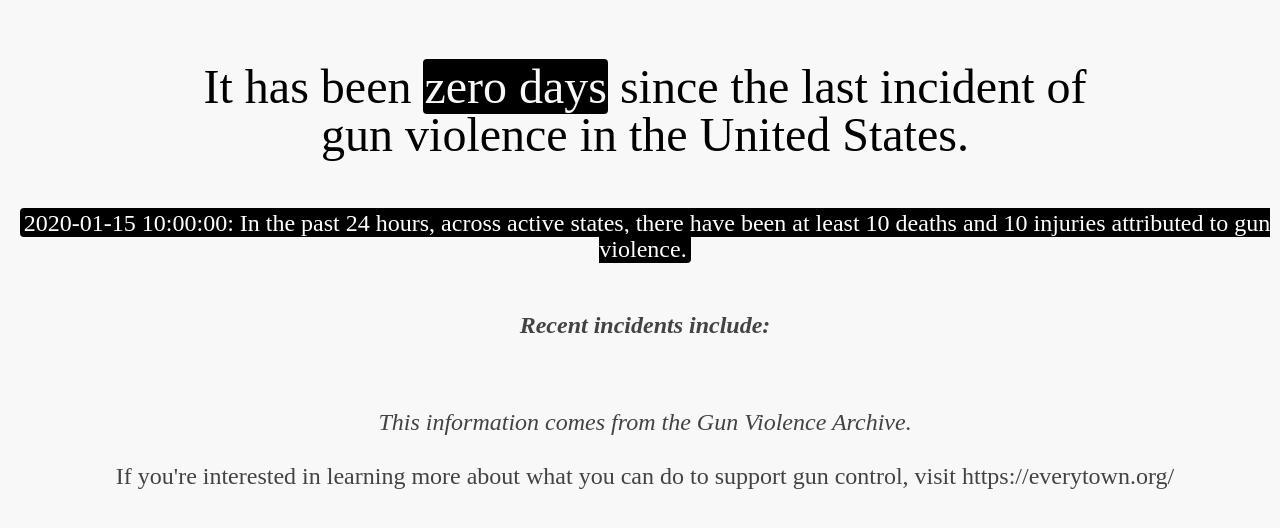
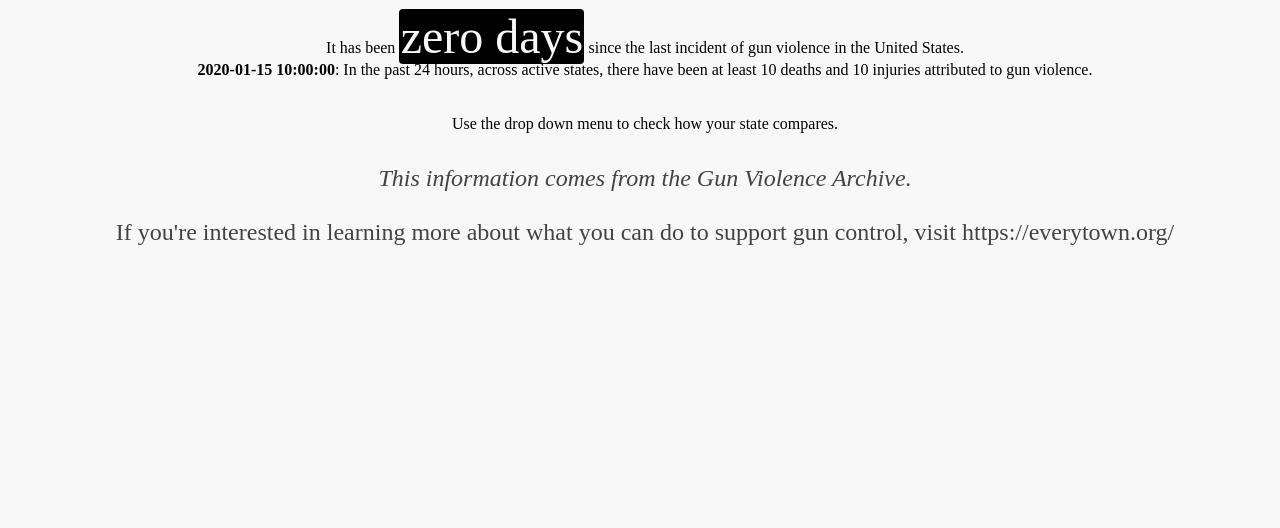
Before and after one commit to Allyson-English/GunViolenceStats, a Flask app: template templates/index.html in a window 1280 px wide. Shown: the top 528 px of the page. Run offline with Flask 2, Linux system fonts and the light colour scheme; the template is opened without the code that fills it: most values are stand-ins (such as "Sample title", 1, 10 or a date in 2020).

Commit message:
change layout

```diff
--- a/templates/index.html
+++ b/templates/index.html
@@ -8,17 +8,24 @@
 
 <body>
     <div class="pagewidth">
-        <h1>It has been <counter>zero days</counter> since the last incident of gun violence in the United
+        <div class="headline">
+            It has been <counter>zero days</counter> since the last incident of gun violence in the United
             States.
-        </h1>
 
-        <todays_numbers>{{ today }}: In the past 24 hours, across {{ states }} states, there have been at least {{ deaths }} deaths
+        </div>
+
+        <div class="todays_numbers"><b>{{ today }}</b>: In the past 24 hours, across {{ states }} states,
+            there have been at
+            least
+            {{ deaths }} deaths
             and
             {{ injuries }} injuries attributed to
-            gun violence.</todays_numbers>
+            gun violence.</div>
         <br /><br />
 
-        <h4><i><b>Recent incidents include:</b></i></h4>
+        <div class="mystate">
+            Use the drop down menu to check how your state compares.
+        </div>
 
         <center>
             <div class="flex-container">
```
